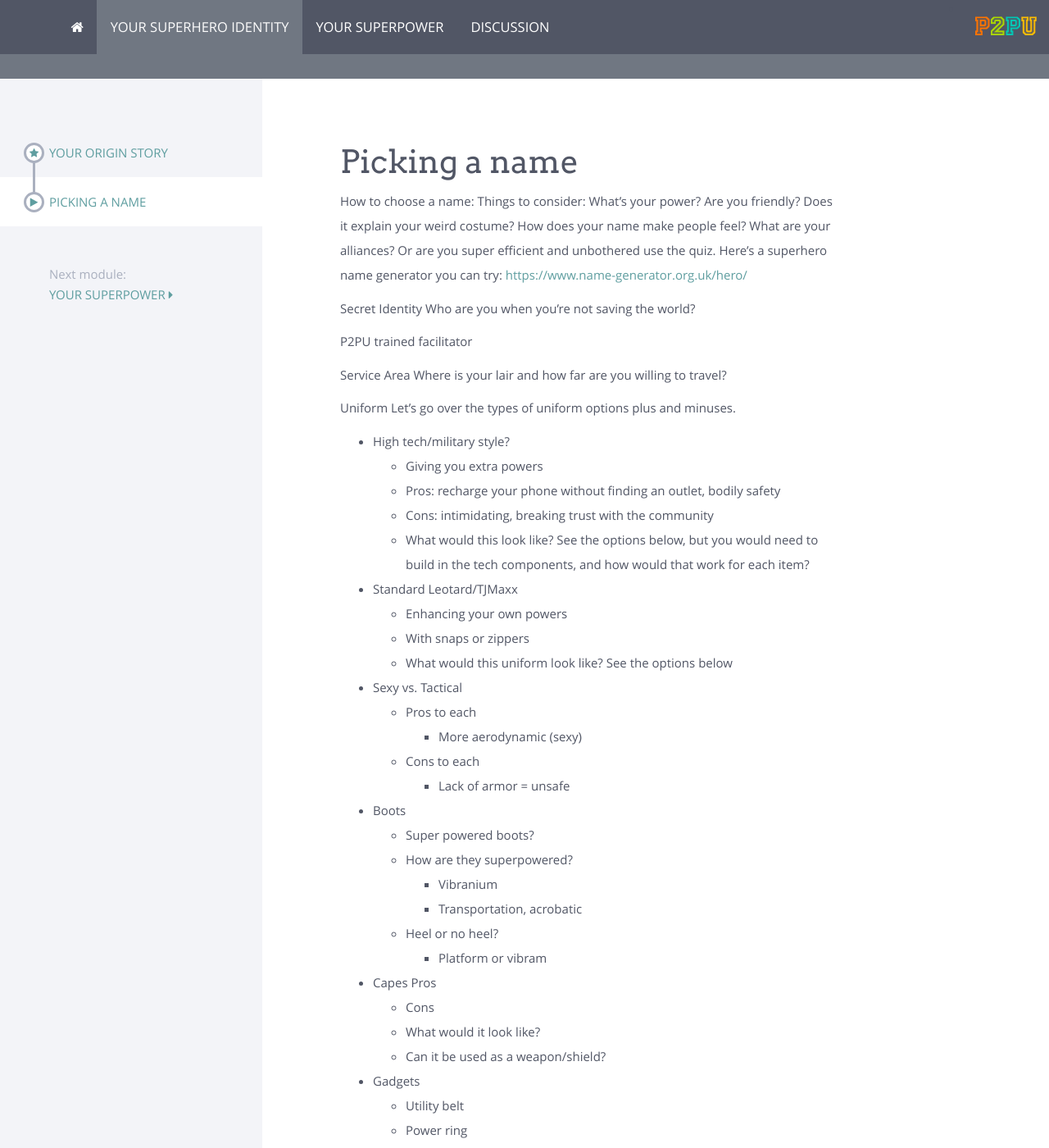
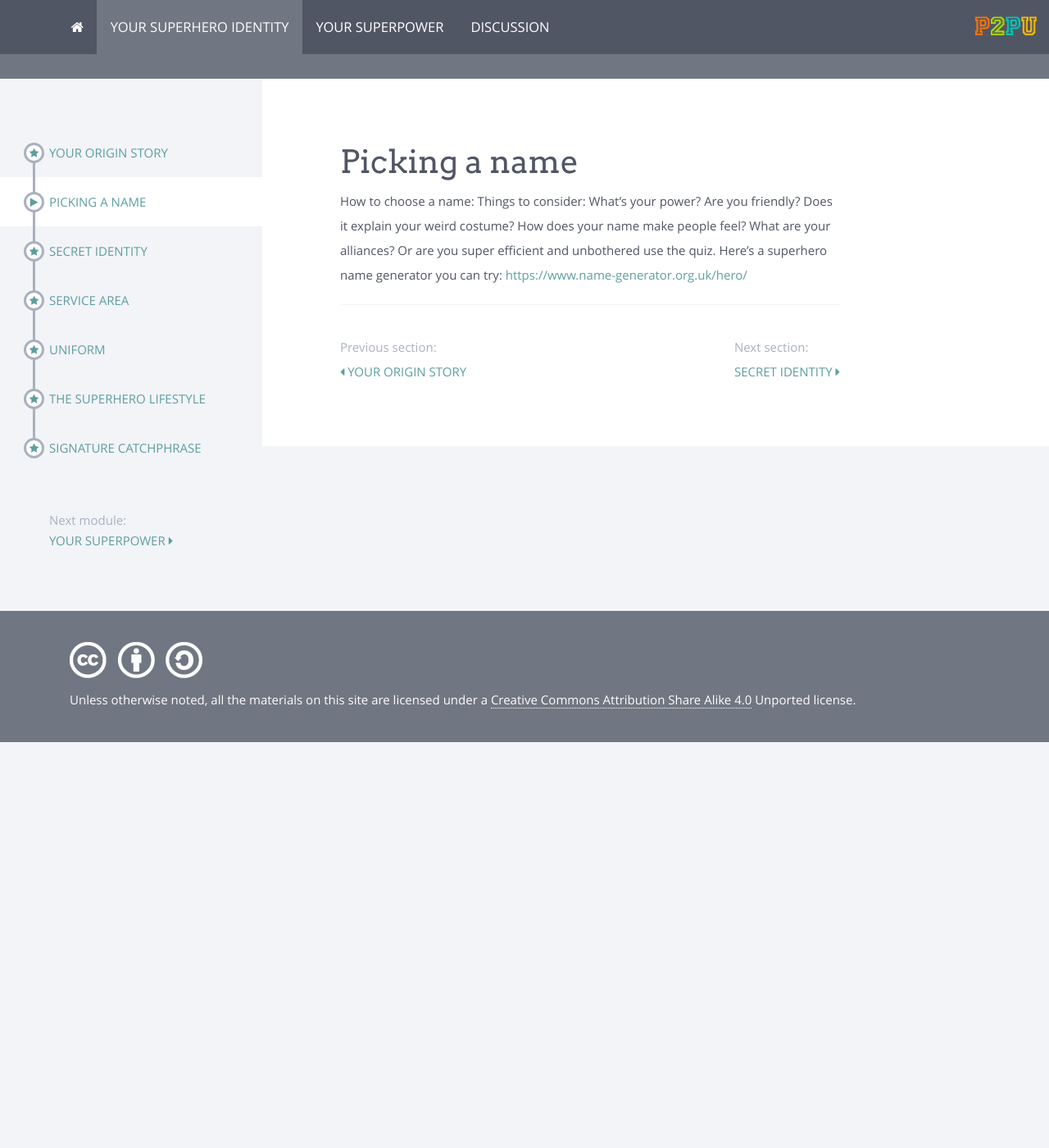
Before and after one commit to p2pu/boston-2019-course, a Jekyll site: the page built from modules/Your superhero identity/_posts/2019-01-02-picking-a-name.md, in a window 1280 px wide and 1400 px high. Shown: the whole window at 82% size. Built offline with Jekyll 4.4.1, drawn with Linux system fonts in a browser that asks for light colours; nearby versions of some CDN libraries; some of the changed text lies outside the part shown.

Commit message:
update ontent

```diff
--- a/modules/Your superhero identity/_posts/2019-01-02-picking-a-name.md
+++ b/modules/Your superhero identity/_posts/2019-01-02-picking-a-name.md
@@ -7,76 +7,3 @@ How to choose a name: Things to consider:
 What’s your power? Are you friendly? Does it explain your weird costume? How does your name make people feel? What are your alliances?
 Or are you super efficient and unbothered use the quiz.
 Here’s a superhero name generator you can try: [https://www.name-generator.org.uk/hero/](https://www.name-generator.org.uk/hero/)
-
-Secret Identity
-Who are you when you’re not saving the world?
-
-P2PU trained facilitator
-
-Service Area
-Where is your lair and how far are you willing to travel?
-
-Uniform
-Let’s go over the types of uniform options plus and minuses.
-
-- High tech/military style?
-   - Giving you extra powers
-   - Pros: recharge your phone without finding an outlet, bodily safety
-   - Cons: intimidating, breaking trust with the community
-   - What would this look like? See the options below, but you would need to build in the tech components, and how would that work for each item?
-- Standard Leotard/TJMaxx
-   - Enhancing your own powers
-   - With snaps or zippers
-   - What would this uniform look like? See the options below
-- Sexy vs. Tactical
-   - Pros to each
-      - More aerodynamic (sexy)
-   - Cons to each
-      - Lack of armor = unsafe
-- Boots
-   - Super powered boots?
-   - How are they superpowered?
-      - Vibranium
-      - Transportation, acrobatic
-   - Heel or no heel?
-      - Platform or vibram
-
-- Capes
-Pros
-   - Cons
-   - What would it look like?
-   - Can it be used as a weapon/shield?
-- Gadgets
-   - Utility belt
-   - Power ring
-   - Google Glasses (haha)
-- Shirts and pants?
-   - Type of material
-      - Flexible vs. rigid
-      - Armor
-- Socks and underwear
-   - Hey, it’s super important for you to be ultra comfortable while saving the world!
-   - Underwear on the outside or inside?
-- Hats?
-- Masks
-   - Disguising your civilian identity
-   - How to make a mask: [https://www.youtube.com/watch?v=EQ84w2HifX0](https://www.youtube.com/watch?v=EQ84w2HifX0)
-
-<iframe width="560" height="315" src="https://www.youtube.com/embed/EQ84w2HifX0" frameborder="0" allow="accelerometer; autoplay; encrypted-media; gyroscope; picture-in-picture" allowfullscreen></iframe>
-
-
-https://i.pinimg.com/originals/43/cc/f5/43ccf5aee4d4994a43be96d5e1f9ee09.jpg
-
-
-*Cape? No Fear. No Doubt. *[*No capes!*](https://www.youtube.com/watch?v=M68ndaZSKa8)* I need a cape or kickass boots!*
-*What Colors are best for your power(s) and interests?*
-
-The Superhero lifestyle
-Nutrition: what do you eat when you burn 50
-Housing
-Finding a Mentor/Mentoring
-Hours - getting enough sleep when crime never sleeps
-Selfcare
-How to live a double life when your friends don’t know your secret
-How to find the right fitness plan for your powers
-Getting into a relationship? Do you date another superhero or a civilian?
--- /dev/null
+++ b/modules/Your superhero identity/_posts/2019-01-07-signature-catchphrase.md
@@ -0,0 +1,4 @@
+---
+title: "Signature Catchphrase"
+---
+# Signature Catchphrase
```
Also changed, not shown: index.md (+1 -0 lines), modules/Your superhero identity/_posts/2019-01-03-secret-identity.md (added, +9 -0 lines), modules/Your superhero identity/_posts/2019-01-04-service-area.md (added, +6 -0 lines), modules/Your superhero identity/_posts/2019-01-05-uniform-.md (added, +58 -0 lines), modules/Your superhero identity/_posts/2019-01-06-the-superhero-lifestyle.md (added, +13 -0 lines), modules/Your superpower/_posts/2019-01-01-transportation.md (added, +13 -0 lines), modules/Your superpower/_posts/2019-01-02-using-your-superpower-for-good-(when-it’s-convenient).md (renamed from modules/Your superpower/_posts/2019-01-01-using-your-superpower-for-good-(when-it’s-convenient).md, +4 -1 lines).
